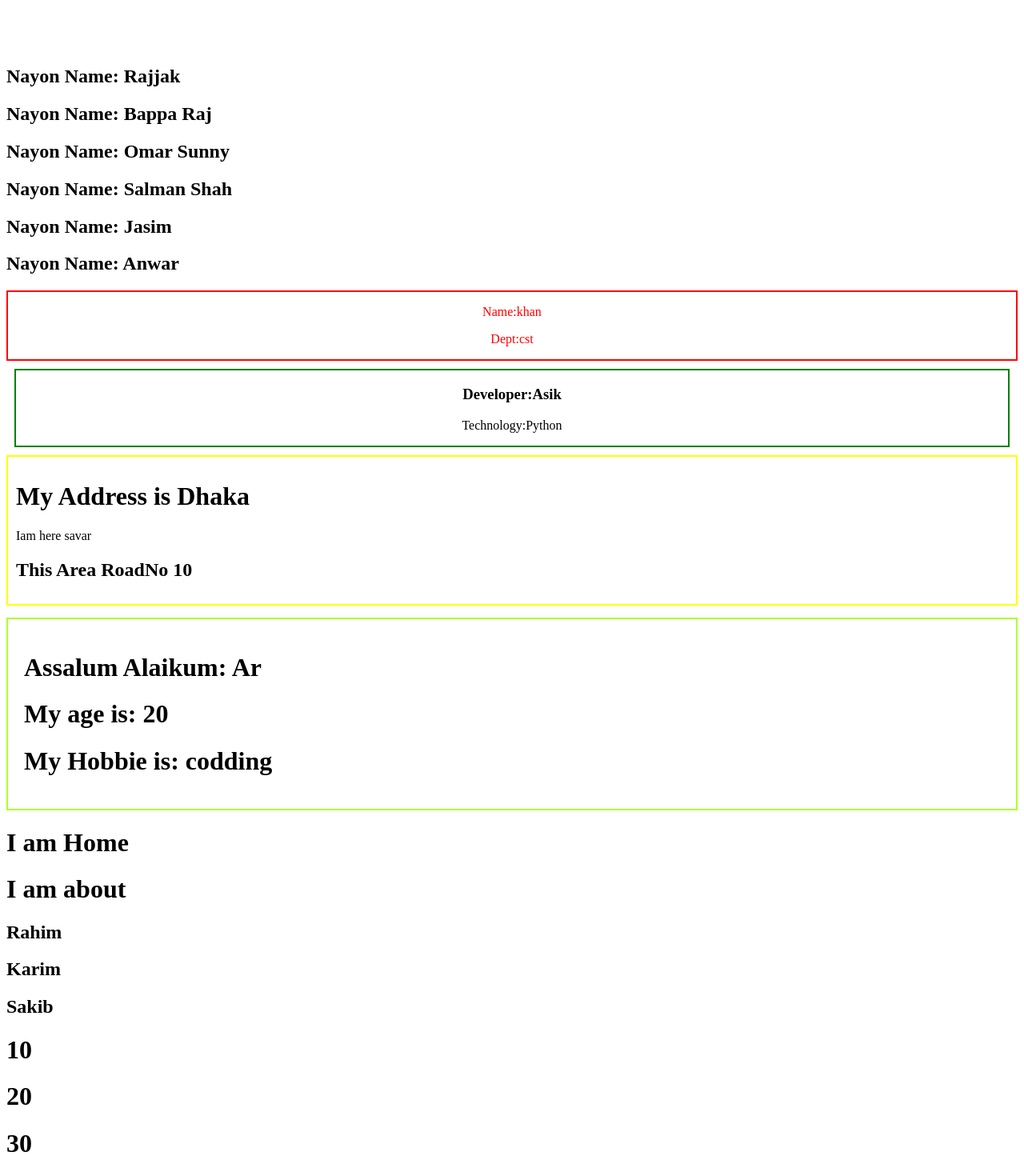
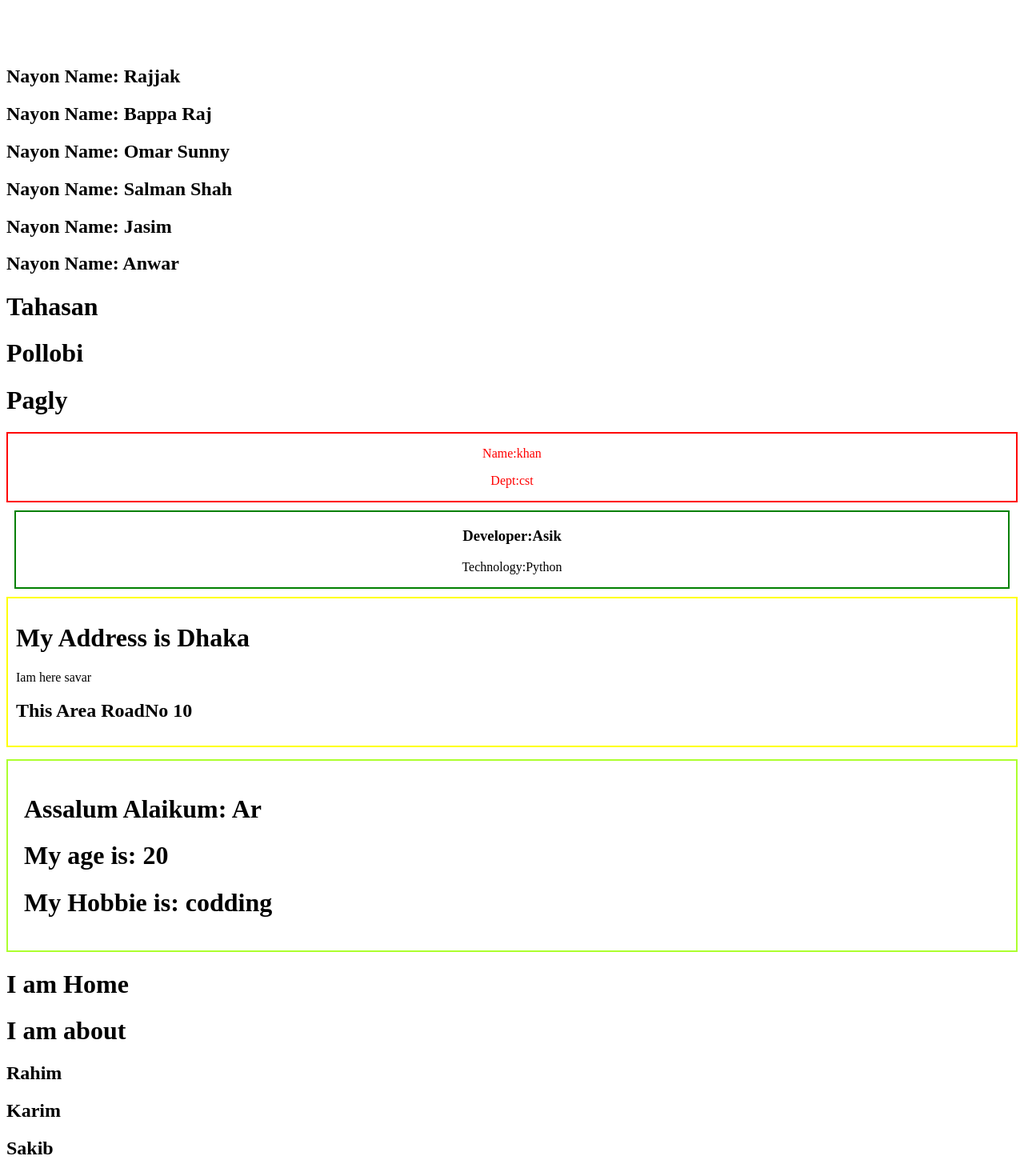
Before and after one commit to asik247/second-react, a React (Vite) app: page / in a window 1280 px wide. Shown: the top 1470 px of the page at 80% size. Built offline with nearby package versions, Linux system fonts and the light colour scheme.

Commit message:
Uniqe key

```diff
--- a/src/App.jsx
+++ b/src/App.jsx
@@ -3,9 +3,16 @@ import Children from './Components/Children';
 import Child from './Components/Child';
 import Home from './Components/Home';
 import Acctor from './Components/Acctor';
+import Singer from './Components/Singer';
 
 const App = () => {
   const allNayokNames = ['Rajjak','Bappa Raj','Omar Sunny','Salman Shah','Jasim','Anwar'];
+  // Object declare code start here;
+  const singers = [
+    {id:1,name:'Tahasan',age:45},
+    {id:2,name:'Pollobi',age:35},
+    {id:3,name:'Pagly',age:19},
+  ]
   const fetchData = async () =>{
     const res = await fetch("https://jsonplaceholder.typicode.com/users");
     const data = await res.json();
@@ -18,7 +25,10 @@ const App = () => {
     <div>
       <br /><br /><br />
       {
-        allNayokNames.map(actor=> <Acctor actor={actor}></Acctor>)
+        allNayokNames.map(actor=><Acctor key={actor} actor={actor}></Acctor>)
+      }
+      {
+        singers.map(singer=><Singer key={singer.id} singer={singer}></Singer>)
       }
 
         <Person name='khan' dept='cst'></Person>
--- a/src/Components/Acctor.jsx
+++ b/src/Components/Acctor.jsx
@@ -2,9 +2,12 @@ import React from 'react';
 
 const Acctor = (props) => {
     const {actor} = props;
+
     return (
         <div>
             <h2>Nayon Name: {actor}</h2>
+
+
         </div>
     );
 };
--- a/src/Components/Home.jsx
+++ b/src/Components/Home.jsx
@@ -28,7 +28,7 @@ const Home = ({fetchData}) => {
             ))}
 
             {numbers.map((name) => (
-                <h1>{name}</h1>
+                <h1> key = {name}{name}</h1>
             ))}
 
 
--- /dev/null
+++ b/src/Components/Singer.jsx
@@ -0,0 +1,12 @@
+import React from 'react';
+
+const Singer = ({singer}) => {
+    // console.log(singer);
+    return (
+        <div>
+            <h1>{singer.name}</h1>
+        </div>
+    );
+};
+
+export default Singer;
```
